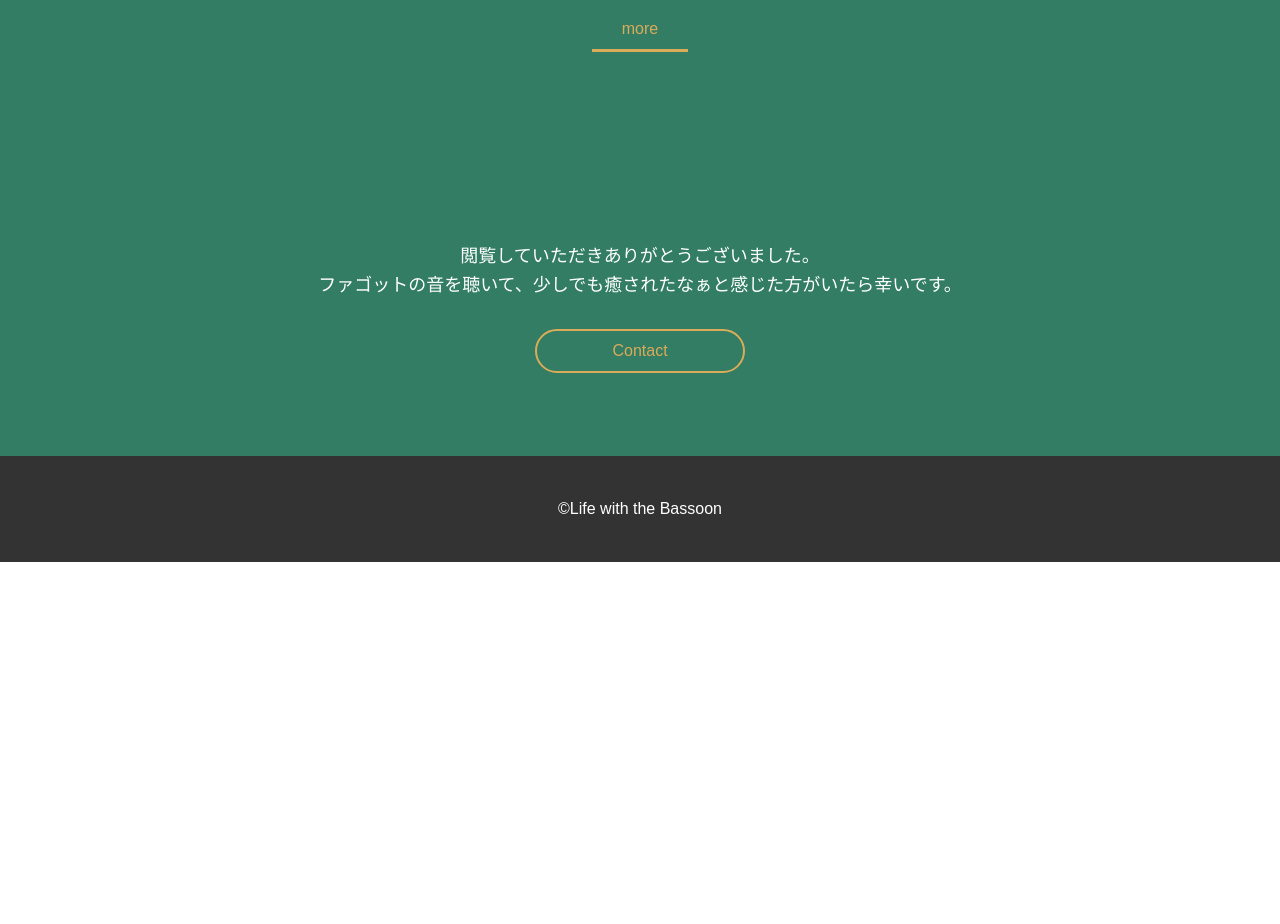
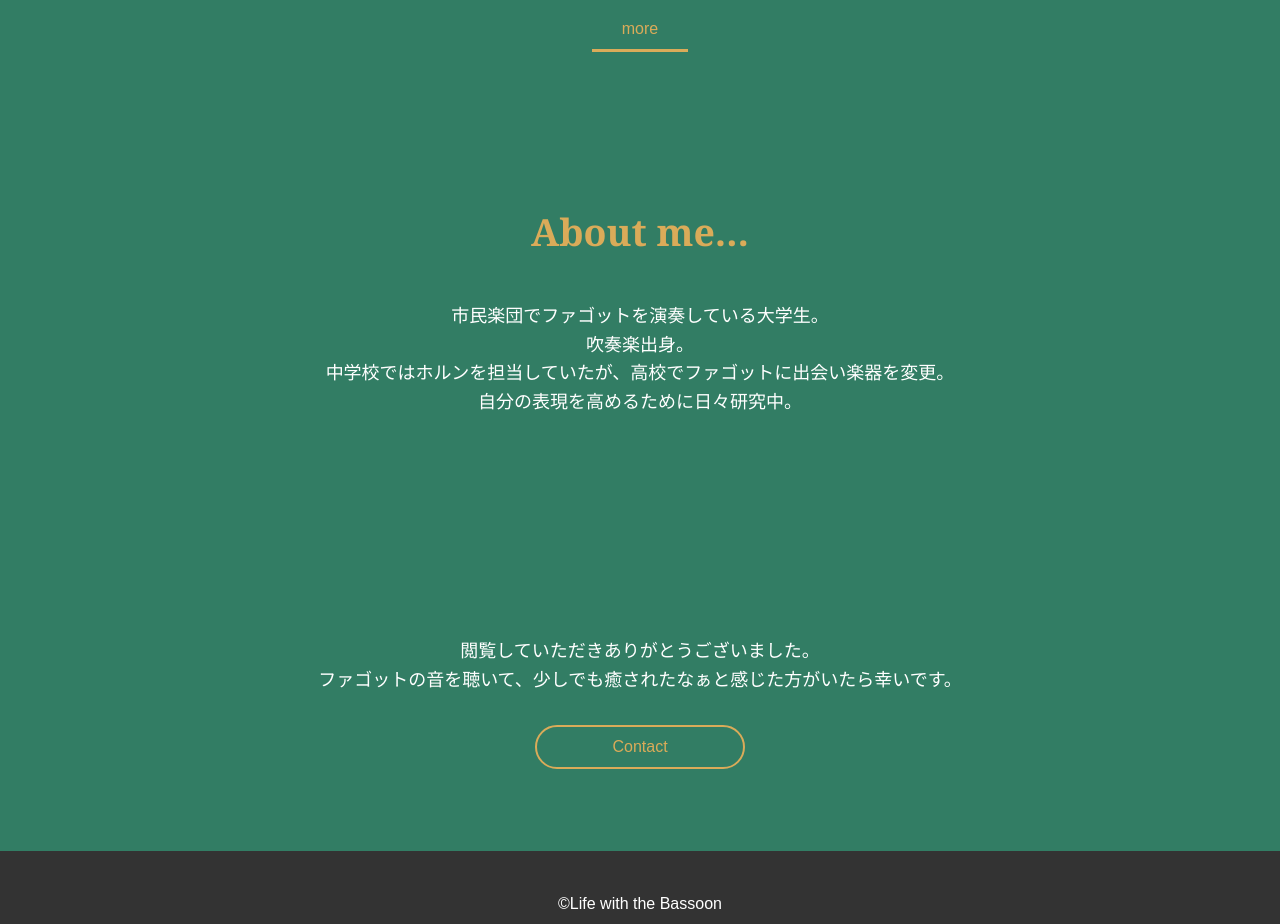
Before and after one commit to fki-sz/Bassoon, a plain HTML site: page index.html in a window 1280 px wide. Shown: the part 4660-5584 px from the top of the page. Before the commit the page ends 5222 px from the top, so only its background shows below. Drawn offline with nearby package versions, Linux system fonts and the light colour scheme.

Commit message:
Add files via upload

```diff
--- a/index.html
+++ b/index.html
@@ -146,6 +146,17 @@
             </div>
         </section>
 
+        <section id="aboutme">
+            <div class="aboutme-area">
+                <div class="aboutme-heading fade">
+                    <h2>About me…</h2>
+                    <div class="aboutme-desc fade">
+                        <p>市民楽団でファゴットを演奏している大学生。<br>吹奏楽出身。<br>中学校ではホルンを担当していたが、高校でファゴットに出会い楽器を変更。<br>自分の表現を高めるために日々研究中。</p>
+                    </div>
+                </div>
+            </div>
+        </section>
+
         <section id="contact">
             <div class="contact-area">
                 <div class="contact-desc fade">
--- a/style.css
+++ b/style.css
@@ -420,13 +420,15 @@ body {
     .history-area,
     .sound-area,
     .player-area,
-    .contact-area {
+    .contact-area,
+    .aboutme-area {
         padding: 55px;
     }
 
     .history-heading,
     .sound-heading,
-    .player-heading {
+    .player-heading,
+    .aboutme-heading {
         /* text-align: center; */
         color: #daab59;
         font-family: Georgia;
@@ -436,7 +438,8 @@ body {
     .history-desc,
     .sound-desc,
     .player-desc,
-    .contact-desc {
+    .contact-desc,
+    .aboutme-desc {
         /* text-align: center; */
         color: #fff;
         font-family: HiraMinProN-W3;
@@ -602,13 +605,15 @@ body {
     .history-area,
     .sound-area,
     .player-area,
-    .contact-area {
+    .contact-area,
+    .aboutme-area {
         padding: 65px;
     }
 
     .history-heading,
     .sound-heading,
-    .player-heading {
+    .player-heading,
+    .aboutme-heading {
         text-align: center;
         color: #daab59;
         font-family: Georgia;
@@ -618,7 +623,8 @@ body {
     .history-desc,
     .sound-desc,
     .player-desc,
-    .contact-desc {
+    .contact-desc,
+    .aboutme-desc {
         text-align: center;
         color: #fff;
         font-family: HiraMinProN-W3;
@@ -790,13 +796,15 @@ body {
     .history-area,
     .sound-area,
     .player-area,
-    .contact-area {
+    .contact-area,
+    .aboutme-area {
         padding: 75px;
     }
 
     .history-heading,
     .sound-heading,
-    .player-heading {
+    .player-heading,
+    .aboutme-heading {
         text-align: center;
         color: #daab59;
         font-family: Georgia;
@@ -806,7 +814,8 @@ body {
     .history-desc,
     .sound-desc,
     .player-desc,
-    .contact-desc {
+    .contact-desc,
+    .aboutme-desc {
         text-align: center;
         color: #fff;
         font-family: HiraMinProN-W3;
```
